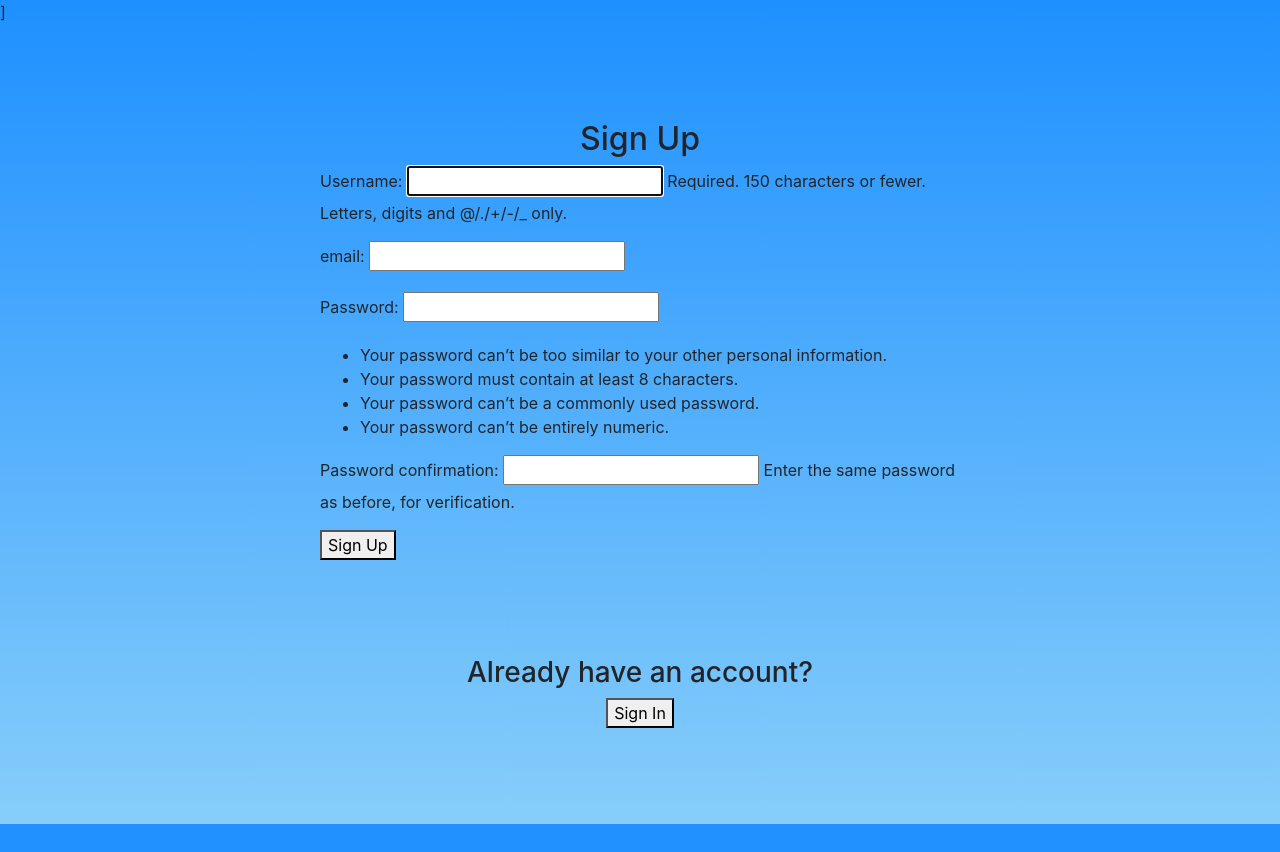
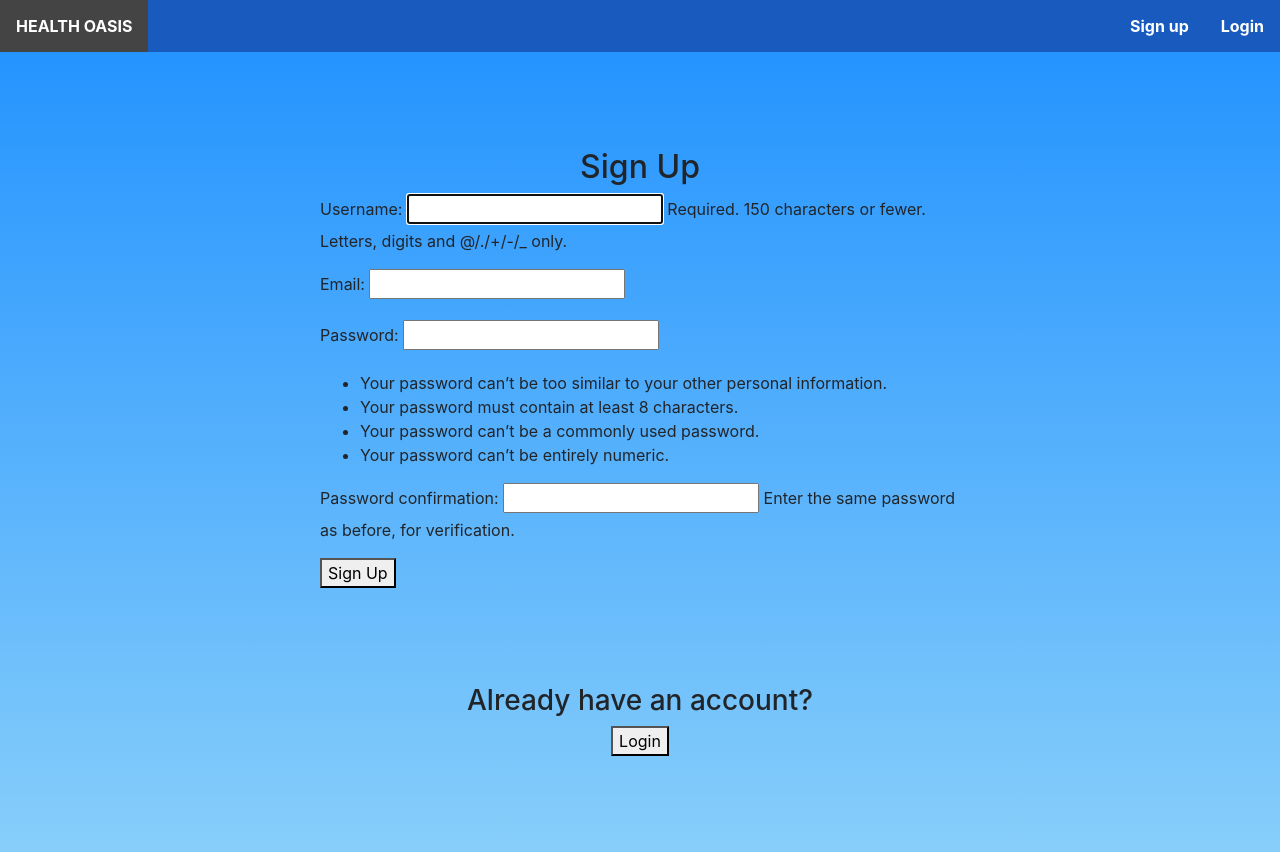
Before and after one commit to Beehive324/com2027-deployment, a Django app: page /signup/ in a window 1280 px wide. Before the commit the page ends 824 px from the top, so only its background shows below. Run offline with Django 4.2, Linux system fonts and the light colour scheme; style sheets or scripts are compiled from the project's sources; some libraries are stand-ins or nearby versions.

Commit message:
Navbar Implementation
Added a navbar

```diff
--- a/healthoasis/healthoasis/urls.py
+++ b/healthoasis/healthoasis/urls.py
@@ -19,7 +19,7 @@ import homeapp, homeapp.views
 
 urlpatterns = [
     path('admin/', admin.site.urls),
-    path('home/', include('homeapp.urls')), #
+    path('home/', include('homeapp.urls')),
 
     #Account related URLs:
     path('accounts/', include('django.contrib.auth.urls')), #Accounts, used to login (accounts/login)
--- a/healthoasis/homeapp/apps.py
+++ b/healthoasis/homeapp/apps.py
@@ -1,5 +1,4 @@
 from django.apps import AppConfig
-
 
 class HomeappConfig(AppConfig):
     default_auto_field = 'django.db.models.BigAutoField'
--- a/healthoasis/homeapp/forms.py
+++ b/healthoasis/homeapp/forms.py
@@ -6,7 +6,7 @@ from django.contrib.auth.models import User
 
 #Form to create/edit a User object, with an additional field for email
 class UserCreationWithEmailForm(UserCreationForm):
-    email = forms.EmailField(required=True, label='email')
+    email = forms.EmailField(required=True, label='Email')
     class Meta:
         model = User
         fields = ("username", "email")
--- a/healthoasis/homeapp/models.py
+++ b/healthoasis/homeapp/models.py
@@ -1,9 +1,10 @@
 from django.db import models
+from django.contrib.auth.models import User
 
 #Model to create a User table to allow us to store required User information in the database.
 class User(models.Model):
     email =  models.EmailField(unique=True)
-    username = models.CharField(max_length=50, unique=True)
+    username = models.ForeignKey(User, on_delete=models.SET_NULL, null=True, blank=True) #username = models.CharField(max_length=50, unique=True)
     password = models.CharField(max_length=50)
     age = models.IntegerField()
     weight = models.FloatField()
--- a/healthoasis/static/css/base.scss
+++ b/healthoasis/static/css/base.scss
@@ -1,3 +1,35 @@
 body {
     background: linear-gradient(to bottom, #1E90FF, #87CEFA);
 }
+.leftmenu{
+  float: left;
+}
+.rightmenu{
+  float: right;
+}
+
+.menu{
+  font-weight: bold;
+  float: left;
+  color: white;
+  list-style-type: none;
+  margin: 0;
+  padding: 0;
+  width: 100%;
+  overflow: hidden;
+  background-color: rgb(24, 90, 189);
+
+  li {
+    float: left;
+  }
+  a {
+      display: block;
+      color: white;
+      text-align: center;
+      padding: 14px 16px;
+      text-decoration: none;
+    }
+  a:hover {
+      background-color: #444;
+  }
+}
--- a/healthoasis/templates/base.html
+++ b/healthoasis/templates/base.html
@@ -18,11 +18,12 @@
         <script src="https://cdn.jsdelivr.net/npm/popper.js@1.16.0/dist/umd/popper.min.js" integrity="sha384-Q6E9RHvbIyZFJoft+2mJbHaEWldlvI9IOYy5n3zV9zzTtmI3UksdQRVvoxMfooAo" crossorigin="anonymous"></script>
         <script src="https://cdn.jsdelivr.net/npm/bootstrap@4.4.1/dist/js/bootstrap.min.js" integrity="sha384-wfSDF2E50Y2D1uUdj0O3uMBJnjuUD4Ih7YwaYd1iqfktj0Uod8GCExl3Og8ifwB6" crossorigin="anonymous"></script>
         <link rel="stylesheet" type="text/css" href={% sass_src 'css/base.scss' %}>
-]
-
         <meta name="description" content="">
         <meta name="viewport" content="width=device-width, initial-scale=1">
     </head>
+    <body>
+        {% include "navbar.html" %}
+
         {% block content %}
 
         {% endblock content %}
--- /dev/null
+++ b/healthoasis/templates/navbar.html
@@ -0,0 +1,14 @@
+<ul class="menu">
+    <span class="leftmenu">
+        <li> <a href="{% url 'home' %}">HEALTH OASIS </a> </li>
+    </span>
+    <span class="rightmenu">
+        {% if user.is_authenticated %}
+        <li> <a href="">{{ user.username }}</a> </li>
+        <li> <a href="{% url 'logout' %}">Logout</a> </li>
+        {% else %}
+        <li> <a href="{% url 'signup_user' %}">Sign up</a> </li>
+        <li> <a href="{% url 'login' %}">Login</a> </li>
+        {% endif%}
+    </span>
+</ul>
--- a/healthoasis/templates/registration/register.html
+++ b/healthoasis/templates/registration/register.html
@@ -16,6 +16,6 @@
     </form>
     <br><br><br><br>
     <h3>Already have an account?</h3>
-    <button onclick="location.href='/accounts/login'">Sign In</button>
+    <button onclick="location.href='/accounts/login'">Login</button>
 </section>
 {% endblock content %}
```
Also changed, not shown: healthoasis/static/css/base.css (+27 -0 lines), 1 other file.
